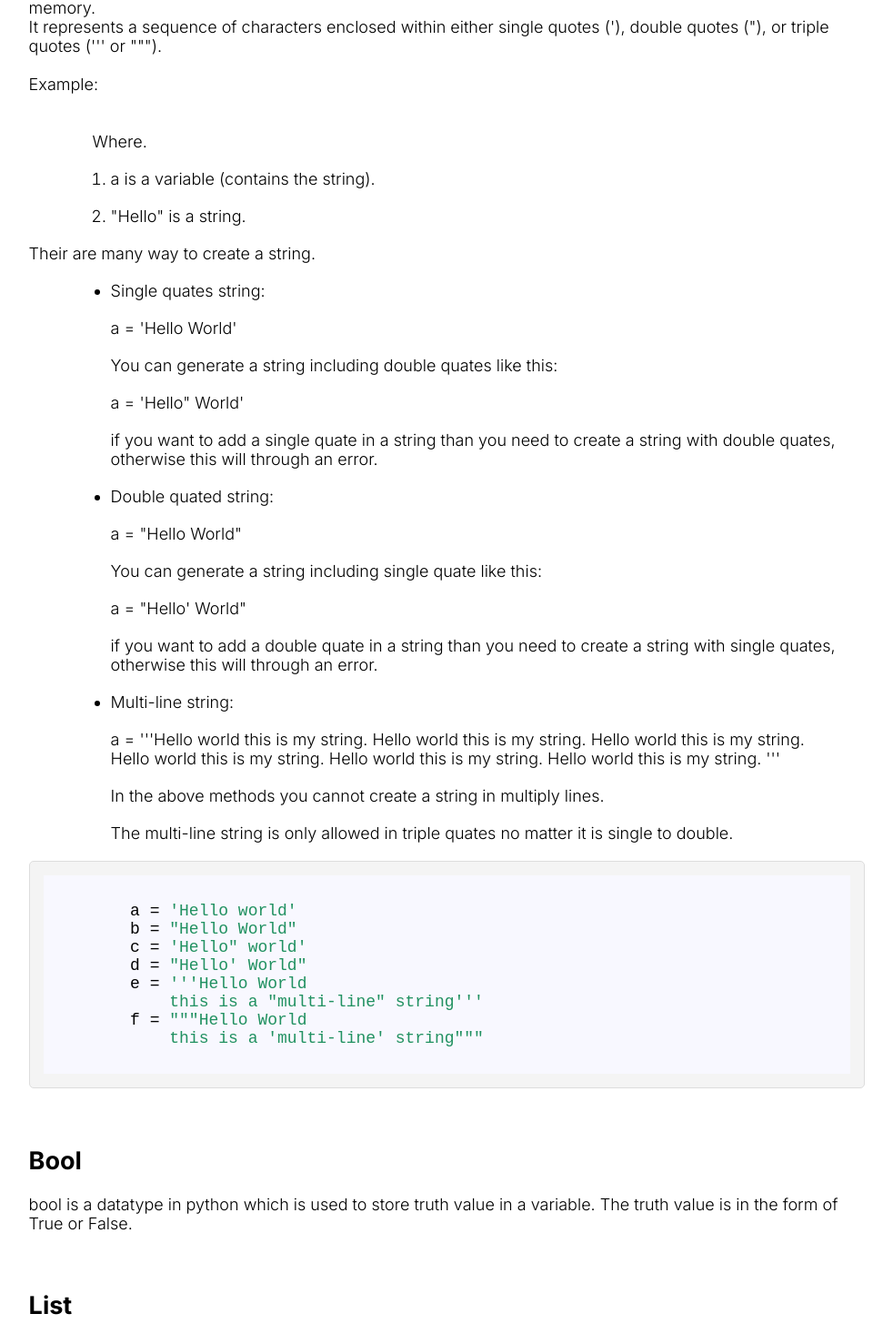
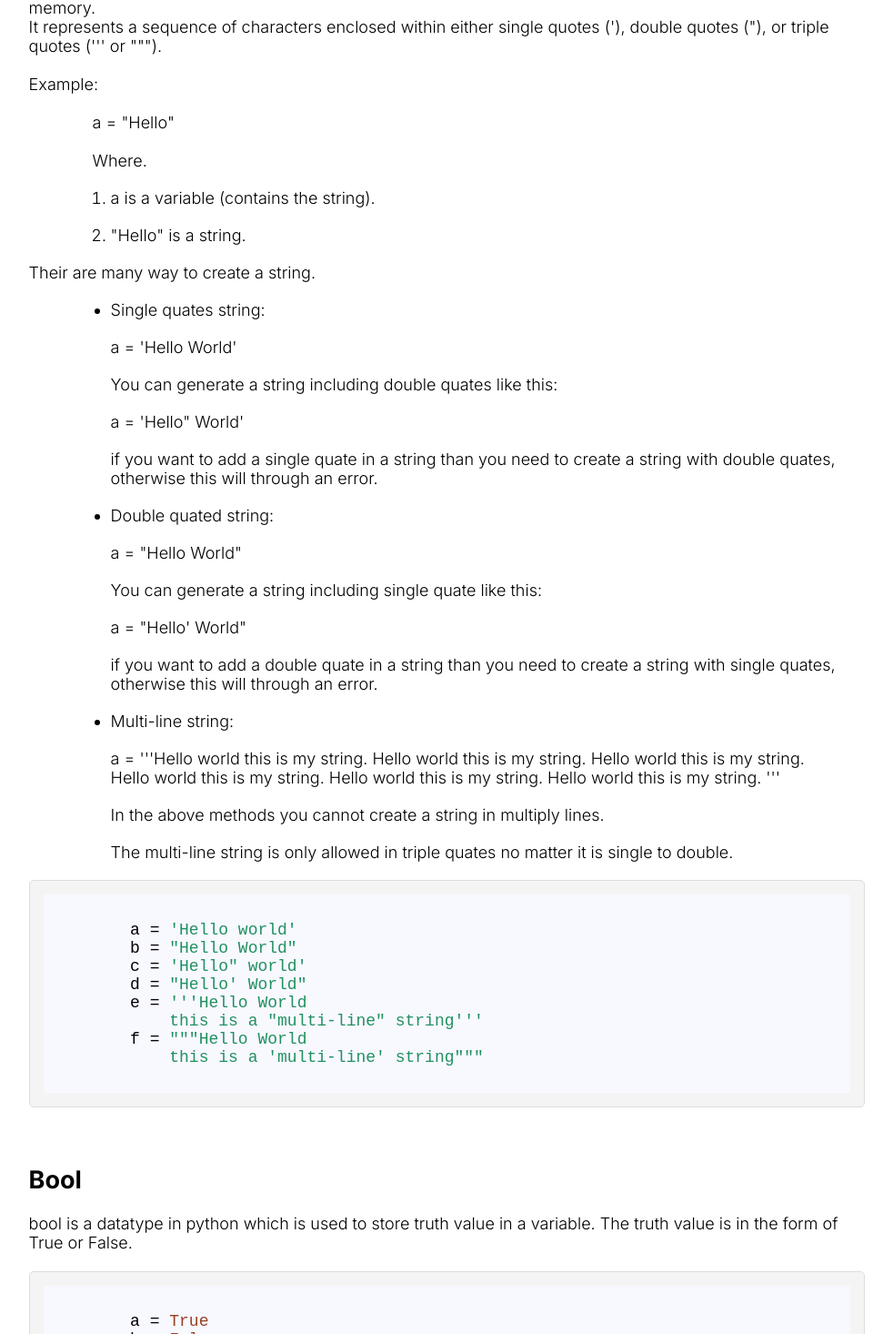
Before and after one commit to GS-719/GS_tech_info, a Next.js app: page /blogs/Datatypes_in_python_part_1 in a window 1280 px wide. Shown: the part 1884-3350 px from the top of the page at 91% size, without its empty margins (147-1129 px from the left). Built offline with nearby package versions, Linux system fonts and the light colour scheme.

Commit message:
Update page.js

```diff
--- a/app/blogs/Datatypes_in_python_part_1/page.js
+++ b/app/blogs/Datatypes_in_python_part_1/page.js
@@ -12,6 +12,12 @@ const page = () => {
         a = 719        # "a" is a variable which contains "719" as an integer.
         b = -786       # "b" is a variable which contains "-786" as an interger.
         c, d = 15, 0   # "c" contains "15" and "d" contains "0".
+    `
+
+    // bool
+    const bool_1 = `
+        a = True
+        b = False
     `
 
     // float
@@ -133,6 +139,7 @@ const page = () => {
                                 <p>Example:</p>
                                 <br />
                                 <ol className='ul_tag_Privacy'>
+                                    <p>a = "Hello"</p>
                                     <br />
                                     <p>Where.</p>
                                     <li className='li_tag_privacy'>a is a variable (contains the string).</li>
@@ -170,6 +177,8 @@ const page = () => {
                                 <h2>Bool</h2>
                                 <br />
                                 <p>bool is a datatype in python which is used to store truth value in a variable. The truth value is in the form of True or False.</p>
+                                <br/>
+                                {<CodeBox code={bool_1}/>}
                             </div>
                             <br />
                             <br />
@@ -209,6 +218,11 @@ const page = () => {
                                 <p>Tuple is a datatype in python which is ordered, indexed, and immutable. it can store  different - different types of data, it is almost same as list but it is immutable and list is mutable.</p>
                                 <p>Once a tuple is created you cannot modify it's elements such as add, remove, or change.</p>
                                 <p>A tuple is enclosed with round brackes.</p>
+                                <ul className='ul_tag_Privacy'>
+                                    <li className='li_tag_privacy'><strong>Ordered</strong> a tuple is ordered, which means every element in a tuple is asigned within order.</li>
+                                    <li className='li_tag_privacy'><strong>indexed</strong> a tuple is indexed, which means you can access its elements by indexing.</li>
+                                    <li className='li_tag_privacy'><strong>immutable</strong> a tuple is immutable, which means you cannot modify (add, remove, or change) its elements after its creation.</li>
+                                </ul>
                                 <br />
                                 <p>Example:</p>
                                 {<CodeBox code={tuple_1} />}
@@ -221,6 +235,12 @@ const page = () => {
                                 <br/>
                                 <p>A set is a datatype in python which is unordered, unchangeable, and unindexed. it can store different-different types of data, it is almost same as list or tuple, with minner differences.</p>
                                 <p>A set is enclosed with curly-braceses.</p>
+                                <br/>
+                                <ul className='ul_tag_Privacy'>
+                                    <li className='li_tag_privacy'><strong>Unordered</strong> a set is a unordered, which means the elements in a set has no any asigned order</li>
+                                    <li className='li_tag_privacy'><strong>Unchangeable</strong> a set is a unchangeable, which means you cannot change the elements of set after its creation.</li>
+                                    <li className='li_tag_privacy'><strong>unindexed</strong> a set is a unindexed, which means indexing is not working in the case of set.</li>
+                                </ul>
                                 <br/>
                                 <p>Example:</p>
                                 {<CodeBox code={set_1}/>}
```
